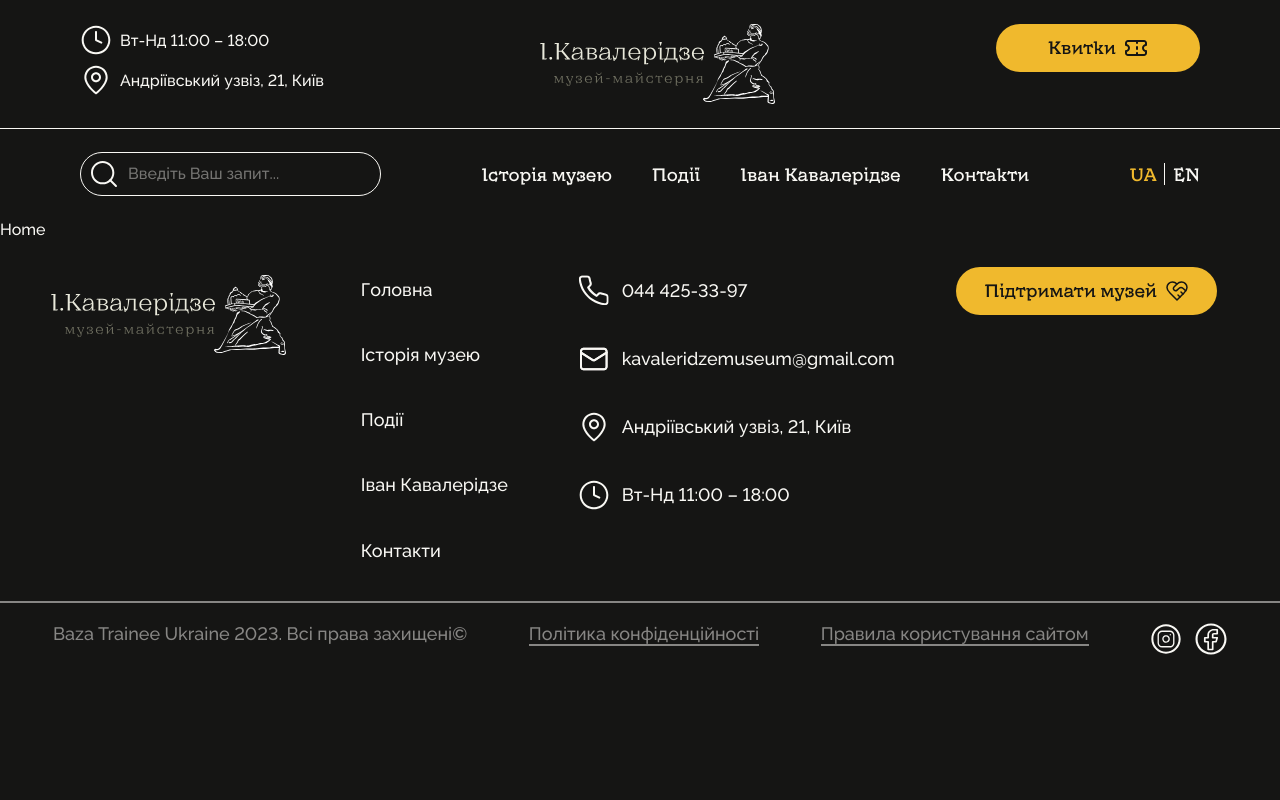
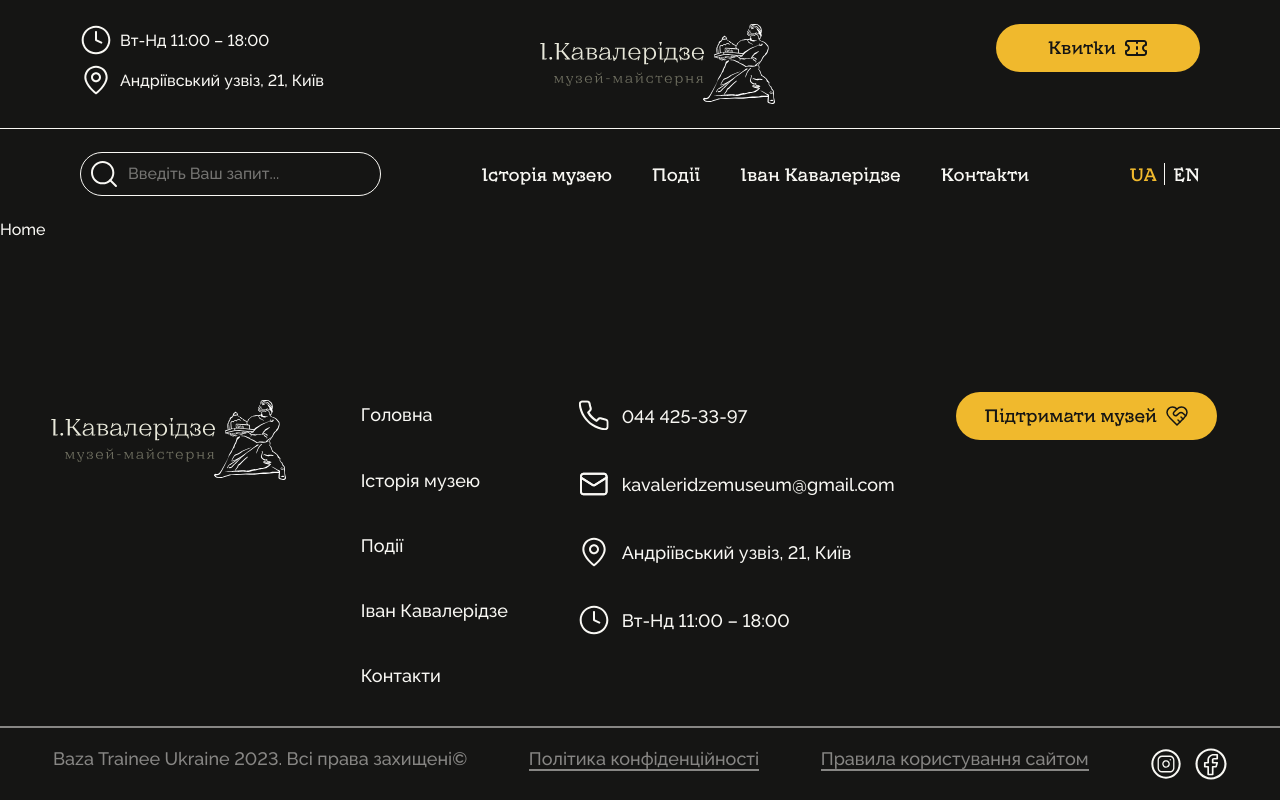
Before and after one commit to baza-trainee/kavaleridze, a React (Vite) app: page / in a window 1280 px wide. Built offline with nearby package versions, Linux system fonts and the light colour scheme.

Commit message:
maine presses the footer to the bottom

```diff
--- a/src/components/SharedLayout/SharedLayout.tsx
+++ b/src/components/SharedLayout/SharedLayout.tsx
@@ -1,17 +1,22 @@
+import { Stack } from '@mui/material';
 import { FC } from 'react';
 import { Outlet } from 'react-router-dom';
+import { Footer } from '../Footer/Footer';
 import Header from '../Header/Header';
-import { Footer } from '../Footer/Footer';
 
 const SharedLayout: FC = () => {
   return (
-    <div>
+    <Stack display={'flex'} minHeight={'100vh'}>
       <Header />
-      <main>
+      <Stack
+        sx={{
+          minHeight: '100%',
+          flex: '1 1 auto',
+        }}>
         <Outlet />
-      </main>
+      </Stack>
       <Footer />
-    </div>
+    </Stack>
   );
 };
 
```
